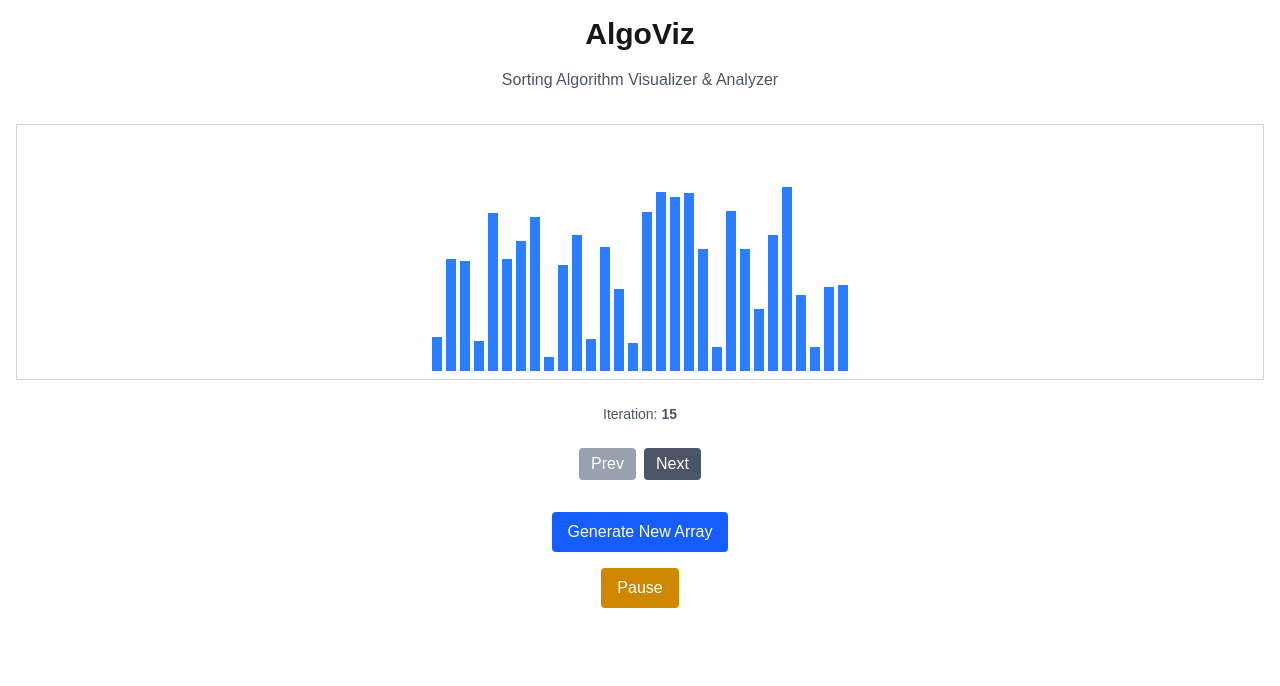
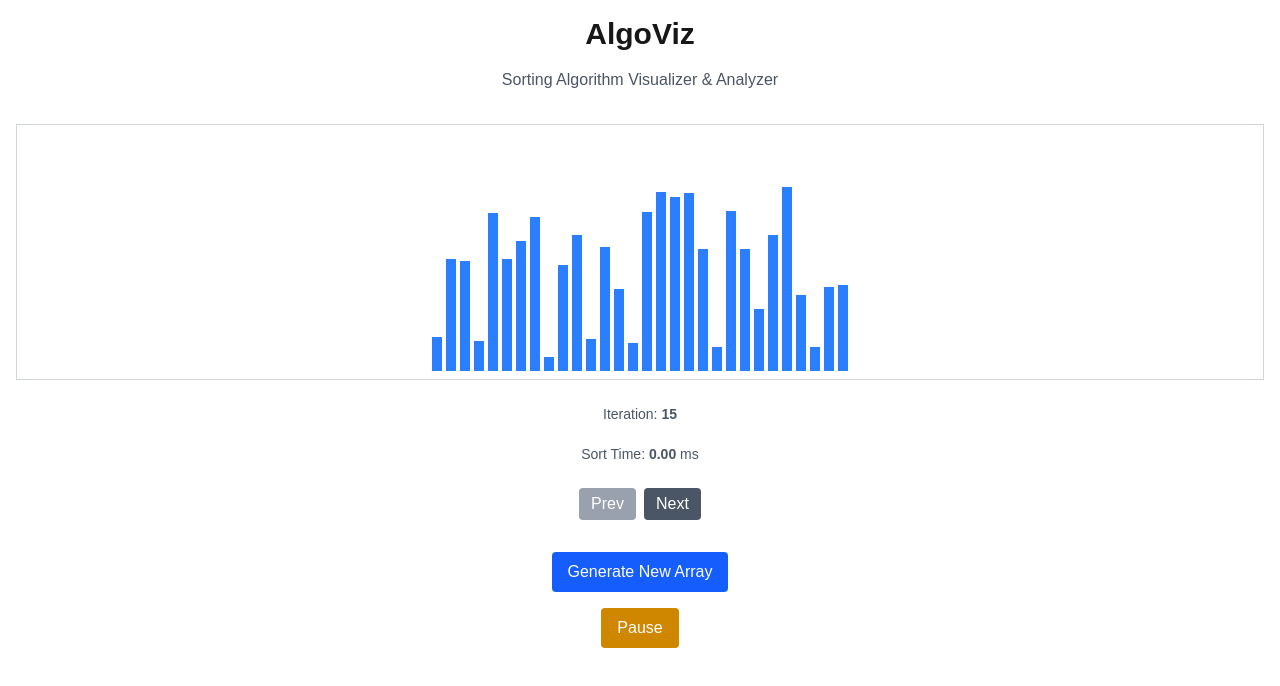
Before and after one commit to venomkage/algoviz, a Next.js app: page / in a window 1280 px wide. Both pictures are taken after a click on the button "Start Bubble Sort". Shown: the top 686 px of the page. Built offline with nearby package versions, Linux system fonts and the light colour scheme.

Commit message:
Add execution time measurement for Bubble Sort and display result

```diff
--- a/app/page.tsx
+++ b/app/page.tsx
@@ -11,6 +11,8 @@ export default function Home() {
   const [currentStep, setCurrentStep] = useState<number>(0);
   const [isPlaying, setIsPlaying] = useState(false);
   const [intervalId, setIntervalId] = useState<NodeJS.Timeout | null>(null);
+  const [sortTime, setSortTime] = useState<number | null>(null);
+
 
   useEffect(() => {
     if (isPlaying && steps.length > 0 && currentStep < steps.length - 1) {
@@ -52,6 +54,12 @@ export default function Home() {
         </p>
       )}
 
+      {sortTime !== null && (
+        <p className="text-sm text-gray-600 mt-1">
+          Sort Time: <strong>{sortTime.toFixed(2)}</strong> ms
+        </p>
+      )}
+
 
       {steps.length > 0 && (
         <div className="flex gap-2 mt-2">
@@ -81,8 +89,10 @@ export default function Home() {
           setIsPlaying(false);
           setSteps([]);
           setCurrentStep(0);
+          setSortTime(null); // reset timing
           setArray(generateRandomArray(30, 5, 100));
         }}
+
         className="mt-4 px-4 py-2 bg-blue-600 text-white rounded hover:bg-blue-700"
       >
         Generate New Array
@@ -92,7 +102,11 @@ export default function Home() {
         <button
           onClick={() => {
             if (steps.length === 0) {
+              const t0 = performance.now();
               const recordedSteps = bubbleSortSteps(array);
+              const t1 = performance.now();
+
+              setSortTime(t1 - t0); // ⏱️ Save time in ms
               setSteps(recordedSteps);
               setCurrentStep(0);
               setIsPlaying(true);
@@ -100,6 +114,7 @@ export default function Home() {
               setIsPlaying((prev) => !prev);
             }
           }}
+
           className={`px-4 py-2 rounded text-white ${isPlaying ? "bg-yellow-600 hover:bg-yellow-700" : "bg-green-600 hover:bg-green-700"
             }`}
         >
```
